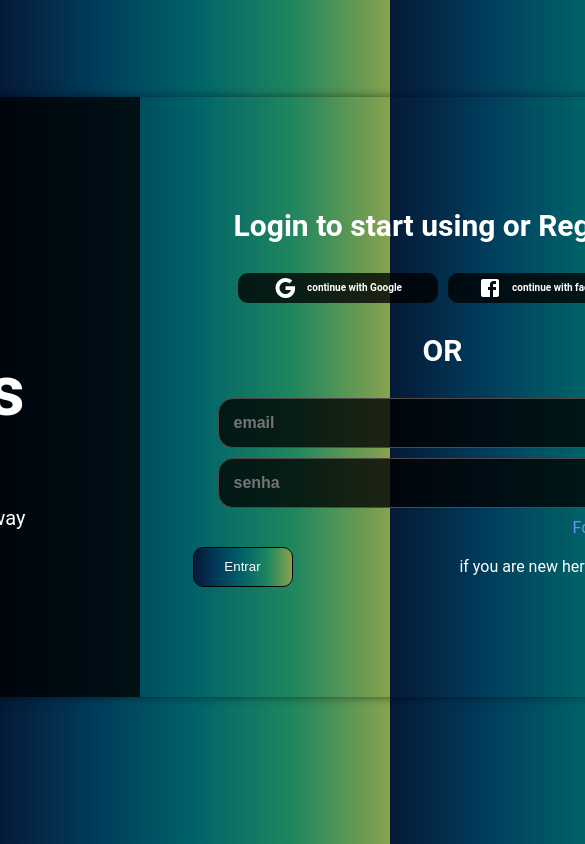
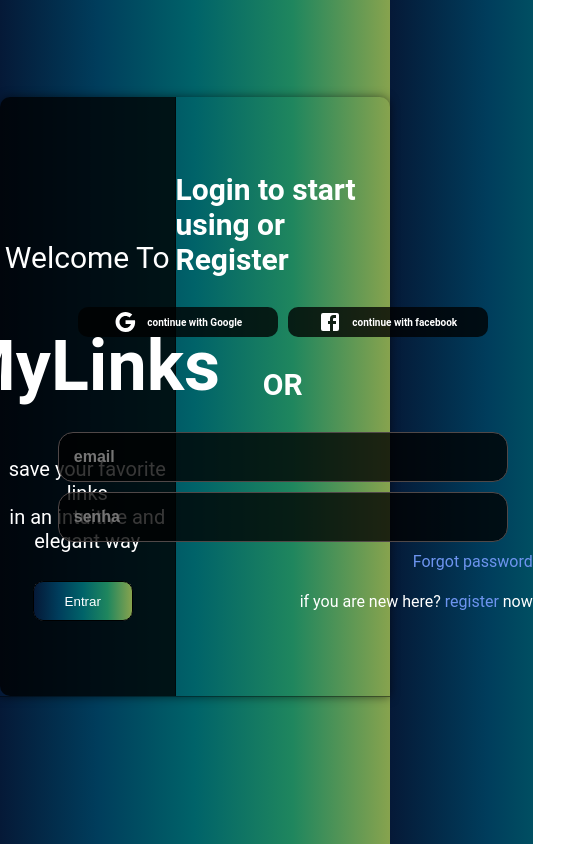
Before and after one commit to GiovanneAndrade/myLinks-front, a React (Create React App) app: page / in a window 390 px wide. Shown: the top 844 px of the page, 585 px wide, since content can reach past the window. Built offline with nearby package versions, Linux system fonts and the light colour scheme; no server answers.

Commit message:
:sparkles: featt:  responsive

```diff
--- a/src/pages/signin/SigninStyles.js
+++ b/src/pages/signin/SigninStyles.js
@@ -16,6 +16,12 @@
 
   box-shadow: 0 0 10px rgba(0, 0, 0, 0.5);
   border-radius: 10px;
+  @media (max-width: 1200px) {
+    width: 100%;
+    border-right: none;
+    border-bottom: 1px solid rgba(0, 0, 0, 0.5);
+    border-radius: 10px 10px 0 0;
+  }
 `;
 
 export const SigninLeft = styled.div`
```
